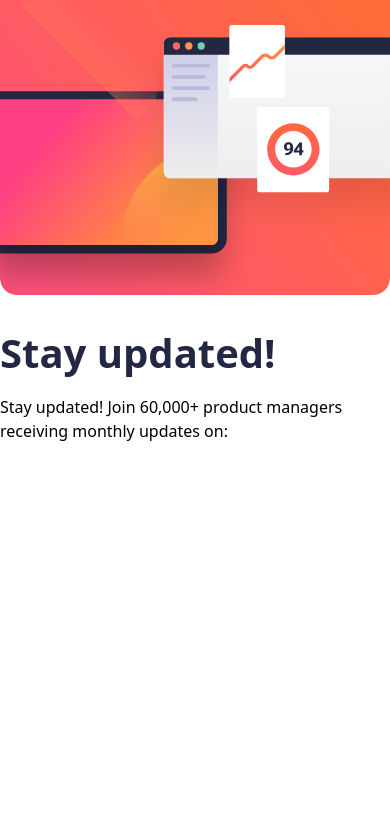
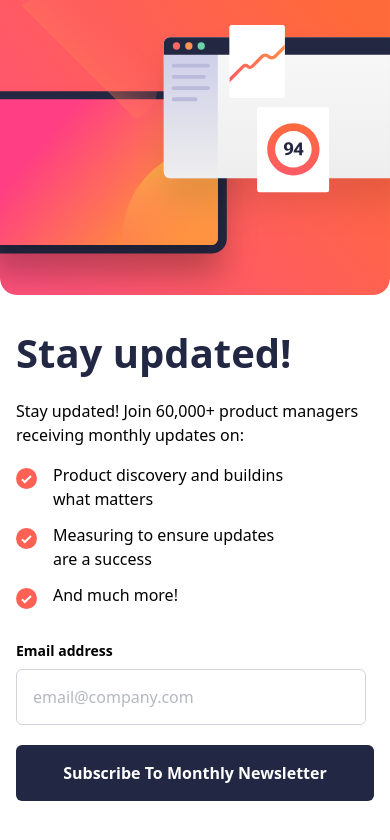
Before and after one commit to RenanMourao/formulario-mentoria, a website: page src/index.html in a window 390 px wide. Drawn offline with Linux system fonts and the light colour scheme.

Commit message:
finalização do layout mobile

```diff
--- a/src/index.html
+++ b/src/index.html
@@ -1,16 +1,12 @@
 <!doctype html>
 <html lang="en">
+
 <head>
   <meta charset="UTF-8" />
   <meta name="viewport" content="width=device-width, initial-scale=1.0" />
   <!-- displays site properly based on user's device -->
 
-    <link
-      rel="icon"
-      type="image/png"
-      sizes="32x32"
-      href="./assets/images/favicon-32x32.png"
-    />
+  <link rel="icon" type="image/png" sizes="32x32" href="./assets/images/favicon-32x32.png" />
   <link rel="stylesheet" href="../dist/style.css" />
   <title>
     Frontend Mentor | Newsletter sign-up form with success message
@@ -22,25 +18,50 @@
       font-size: 11px;
       text-align: center;
     }
+
     .attribution a {
       color: hsl(228, 45%, 44%);
     }
   </style>
 </head>
+
 <body>
-    <img
-      class="w-full"
-      src="assets/images/illustration-sign-up-mobile.svg"
-      alt=""
-    />
+  <img class="w-full" src="assets/images/illustration-sign-up-mobile.svg" alt="" />
   <div class="container">
-      <h1 class="text-[2.5rem] mt-7 mb-3 text-[#222743] font-[700]">
+    <h1 class="text-[2.5rem] mt-7 mb-4 text-[#222743] font-[700]">
       Stay updated!
     </h1>
-      <p>
+    <p class="mb-4 text-base font-medium">
       Stay updated! Join 60,000+ product managers receiving monthly updates
       on:
     </p>
+    <ul class="flex flex-col justify-center gap-3 mb-8">
+      <li class="flex gap-4 text-base font-medium max-w-[30ch]"><img class="self-start pt-[5px]"
+          src="assets/images/icon-list.svg" alt="icone de lista"> Product
+        discovery and buildins what matters</li>
+      <li class="flex gap-4 text-base font-medium max-w-[30ch]"><img class="self-start pt-[5px]"
+          src="assets/images/icon-list.svg" alt="icone de lista">Measuring
+        to ensure updates are a success</li>
+      <li class="flex gap-4 text-base font-medium"><img class="self-start pt-[5px]" src="assets/images/icon-list.svg"
+          alt="icone de lista">And much
+        more!</li>
+    </ul>
+    <div class="w-full mb-2">
+      <h2 id="newsletter" class="text-sm font-bold laptop:text-2xl tablet:mb-8 tablet:text-left tablet:text-2xl">
+        Email address
+      </h2>
+    </div>
+    <div class="flex items-center gap-8 mb-5">
+      <label for="newsletter-input" class="flex items-center gap-3 flex-1 w-full">
+        <input id="newsletter-input" type="email" placeholder="email@company.com"
+          class="h-14 w-[350px] border-[1.5px] border-gray-300 rounded-md bg-transparent px-4 placeholder:text-gray-500 placeholder:opacity-50 tablet:w-full" />
+      </label>
+    </div>
+    <button id="openModal"
+      class="relative flex h-14 items-center justify-center rounded-md bg-[#222743] w-full px-7 py-4 text-base font-bold capitalize text-white duration-300 hover:brightness-110 focus:brightness-110">
+      Subscribe to monthly newsletter
+    </button>
   </div>
 </body>
+
 </html>
```
Also changed, not shown: package.json (+19 -1 lines), dist/style.css, 1 other file. Lines whose indentation alone changed are shown as unchanged.
